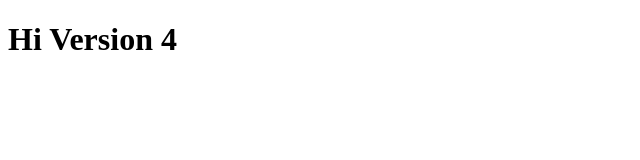
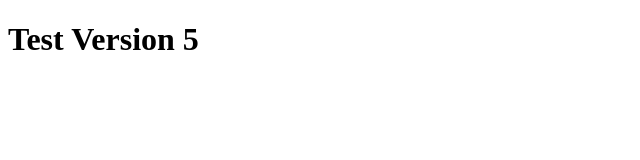
Before and after one commit to cherifimy/premier, a plain HTML site: page index.html in a window 1280 px wide. Shown: the whole page, without its empty margins (0-640 px from the left). Drawn offline with Linux system fonts and the light colour scheme.

Commit message:
Test Version 5

```diff
--- a/index.html
+++ b/index.html
@@ -6,7 +6,7 @@
     <title>Document</title>
 </head>
 <body>
-    <h1>Hi Version 4</h1>
+    <h1>Test Version 5</h1>
 
 </body>
 </html>
```
